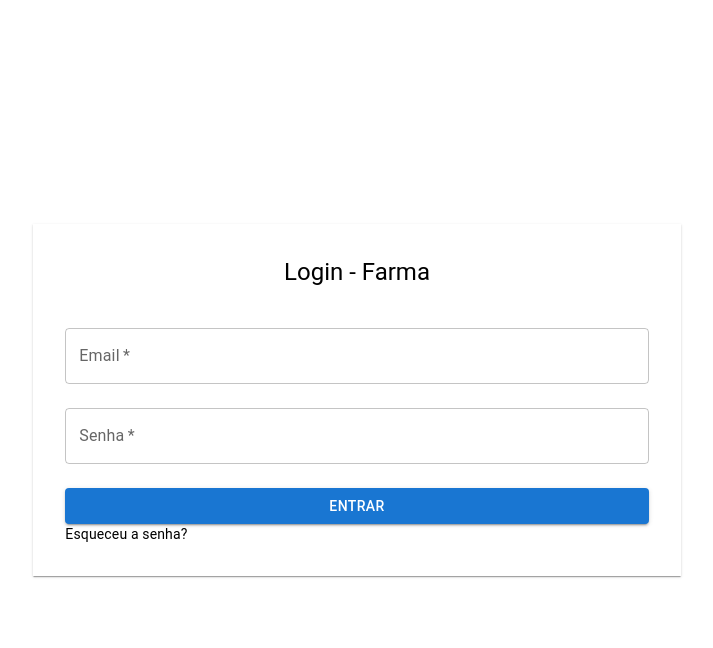
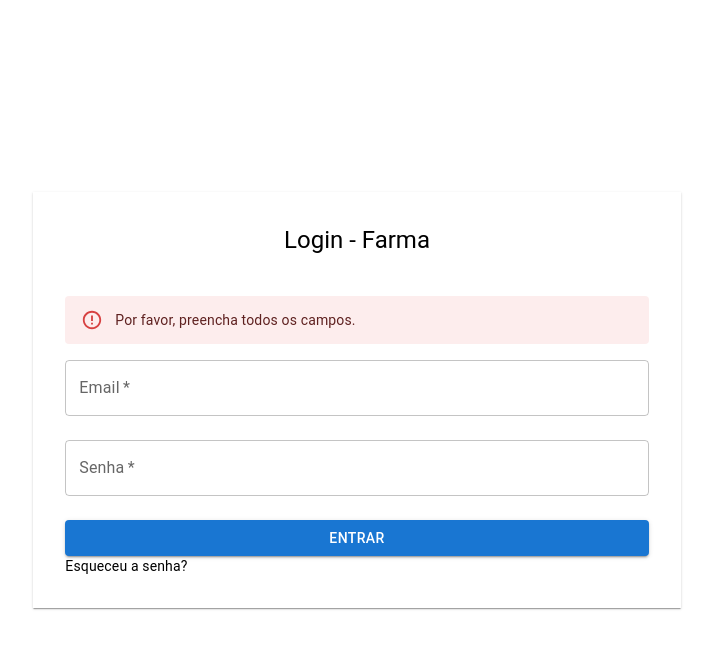
Before and after one commit to leokozan/projeto-front-farmaceutico, a React (Vite) app: page / in a window 1280 px wide. Both pictures are taken after a click on the button "ENTRAR". Shown: the top 648 px of the page, without its empty margins (283-996 px from the left). Built offline with nearby package versions, Linux system fonts and the light colour scheme.

Commit message:
tela de login

```diff
--- /dev/null
+++ b/src/models/models.tsx
@@ -0,0 +1,5 @@
+export type User = {
+    email:string,
+    password:string,
+    cargo:string
+}
--- a/src/pages/login.tsx
+++ b/src/pages/login.tsx
@@ -1,24 +1,53 @@
-import React, { useState ,FormEvent} from 'react';
-import { TextField, Button, Typography, Container, Box } from '@mui/material';
+import React, { useState } from 'react';
+import { TextField, Button, Typography, Box, Alert } from '@mui/material';
+import { User } from '../models/models';
 import Grid from '@mui/material/Grid2';
+
 function LoginPage() {
   const [email, setEmail] = useState<string>('');
   const [password, setPassword] = useState<string>('');
-    const [error, setError] = useState<string>('');
+  const [error, setError] = useState<string>(''); // Estado para armazenar a mensagem de erro
 
-    // Função de login
-    const handleLogin = (e: FormEvent<HTMLFormElement>): void => {
-        console.log('Login feito');
+  const users: User[] = [
+    {
+      email: 'medico@farma.com',
+      password: 'admin123',
+      cargo: 'medico',
+    },
+    {
+      email: 'farmaceutico@farma.com',
+      password: 'func123',
+      cargo: 'farmaceutico',
+    },
+  ];
+
+  const handleLogin = () => {
+    if (!email || !password) {
+      setError('Por favor, preencha todos os campos.');
+      return;
+    }
+    const user = users.find((u) => u.email === email && u.password === password);
+    if (user) {
+      alert(`Login bem-sucedido! Cargo: ${user.cargo}`);
+      setError(''); // Limpa qualquer erro anterior ao fazer login com sucesso
+    } else {
+      setError('Usuário ou senha inválidos.');
+    }
   };
 
   return (
     <Grid container>
-        <Grid size={{xs:12}}>
+      <Grid  size={12}>
         <Box padding={4} boxShadow={1} display={'flex'} flexDirection={'column'} alignItems={'center'}>
             <Typography variant="h5" component="h1" sx={{ marginBottom: 3 }}>
             Login - Farma
             </Typography>
             <Box>
+            {error && (
+                <Alert severity="error" sx={{ marginTop: 2}}>
+                {error}
+                </Alert>
+            )}
             <TextField
                 label="Email"
                 type="email"
@@ -39,18 +68,17 @@ function LoginPage() {
                 margin="normal"
                 required
             />
-
             <Button
-                    type="submit"
                 variant="contained"
                 fullWidth
                 sx={{ marginTop: 2 }}
                 color="primary"
+                onClick={handleLogin}
             >
                 Entrar
             </Button>
             </Box>
-                <Grid size={{xs:12}}>
+            <Grid size={12}>
             <Typography variant="body2">
                 Esqueceu a senha?
             </Typography>
```
Also changed, not shown: src/layouts/layout.tsx (added). Lines whose indentation alone changed are shown as unchanged.
